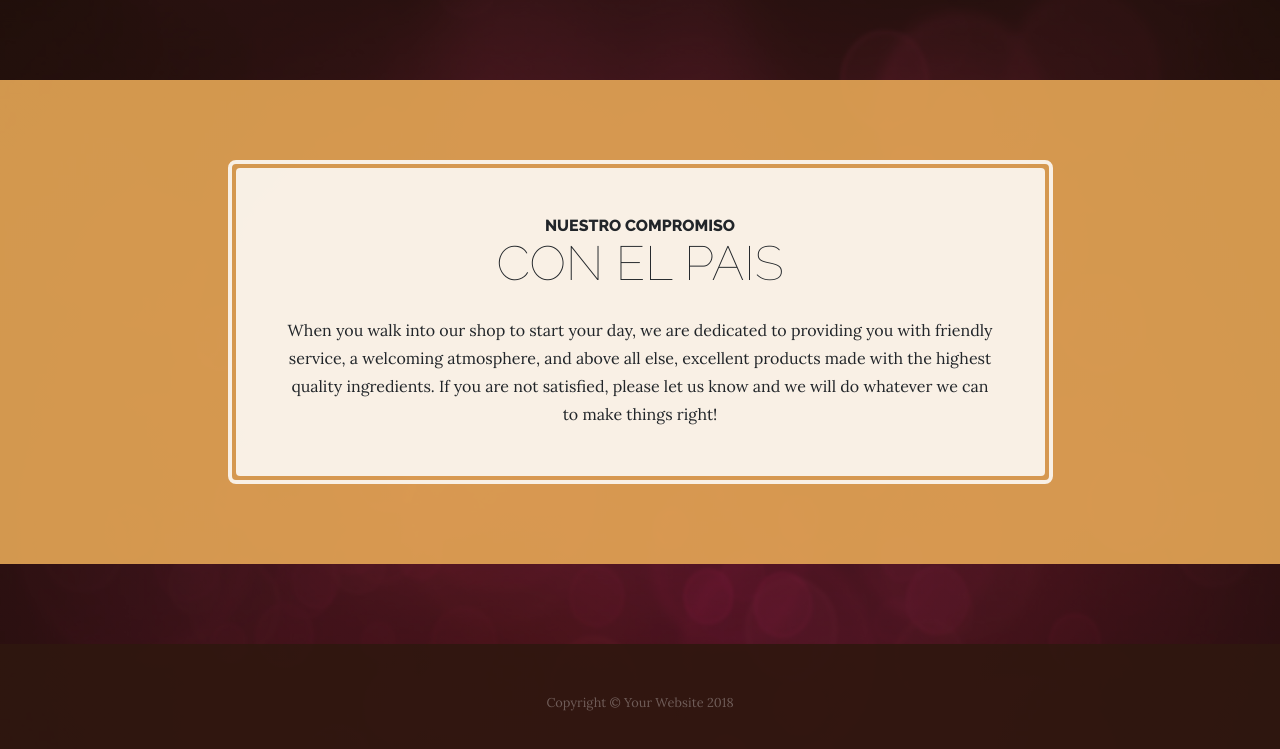
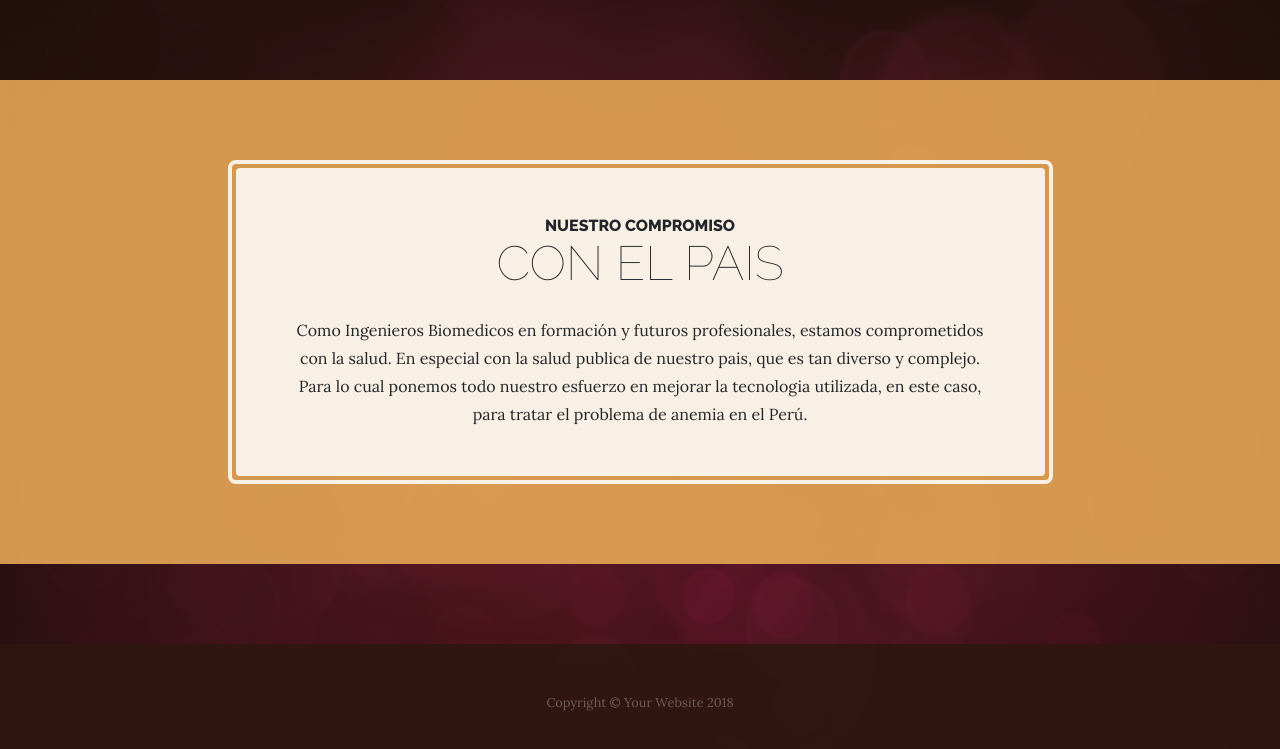
Before and after one commit to ABCBiotechnologies/Equipo17, a website: page index.html in a window 1280 px wide. Shown: the part 995-1744 px from the top of the page. Drawn offline with Linux system fonts and the light colour scheme.

Commit message:
Update index.html

```diff
--- a/index.html
+++ b/index.html
@@ -85,7 +85,7 @@
                 <span class="section-heading-upper">Nuestro Compromiso</span>
                 <span class="section-heading-lower">Con el Pais</span>
               </h2>
-              <p class="mb-0">When you walk into our shop to start your day, we are dedicated to providing you with friendly service, a welcoming atmosphere, and above all else, excellent products made with the highest quality ingredients. If you are not satisfied, please let us know and we will do whatever we can to make things right!</p>
+              <p class="mb-0">Como Ingenieros Biomedicos en formación y futuros profesionales, estamos comprometidos con la salud. En especial con la salud publica de nuestro pais, que es tan diverso y complejo. Para lo cual ponemos todo nuestro esfuerzo en mejorar la tecnologia utilizada, en este caso, para tratar el problema de anemia en el Perú.</p>
             </div>
           </div>
         </div>
```
